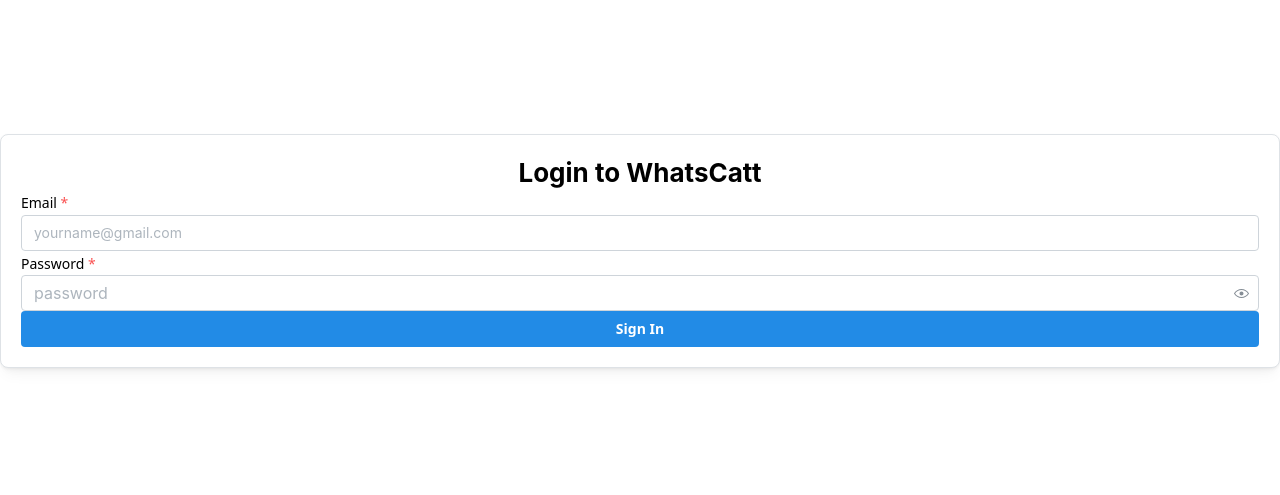
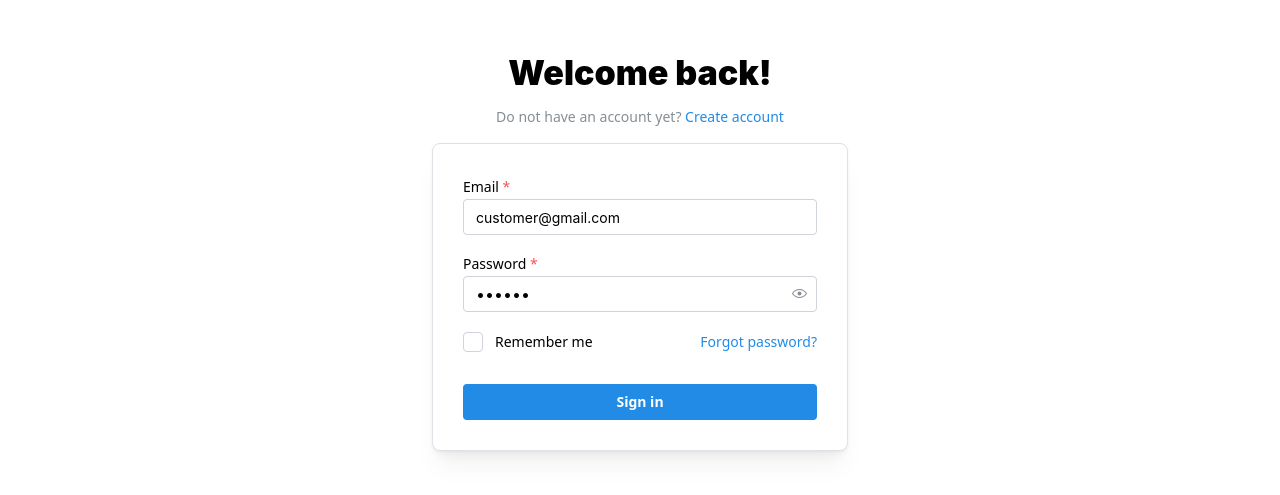
Before and after one commit to UmiHidayah12/chat-app-nay, a Next.js app: page /login in a window 1280 px wide. Shown: the part 149-644 px from the top of the page. Built offline with nearby package versions, Linux system fonts and the light colour scheme.

Commit message:
modified page

```diff
--- a/package.json
+++ b/package.json
@@ -11,6 +11,8 @@
   "dependencies": {
     "@mantine/core": "^8.2.7",
     "@mantine/hooks": "^8.2.7",
+    "@tabler/icons-react": "^3.34.1",
+    "js-cookie": "^3.0.5",
     "next": "15.5.2",
     "react": "19.1.0",
     "react-dom": "19.1.0"
@@ -18,6 +20,7 @@
   "devDependencies": {
     "@eslint/eslintrc": "^3",
     "@tailwindcss/postcss": "^4.1.12",
+    "@types/js-cookie": "^3.0.6",
     "@types/node": "^20",
     "@types/react": "^19",
     "@types/react-dom": "^19",
--- /dev/null
+++ b/src/app/(auth)/login/page.tsx
@@ -0,0 +1,107 @@
+"use client";
+import React, { useState } from "react";
+import {
+  Anchor,
+  Button,
+  Checkbox,
+  Group,
+  Paper,
+  PasswordInput,
+  Text,
+  TextInput,
+  Title,
+  Flex,
+  Container,
+} from "@mantine/core";
+import { useRouter } from "next/navigation";
+import Cookies from "js-cookie";
+
+export default function LoginPage() {
+  const [email, setEmail] = useState("customer@gmail.com");
+  const [password, setPassword] = useState("177013");
+  const [loading, setLoading] = useState(false);
+  const [error, setError] = useState("");
+  const router = useRouter();
+
+  const handleLogin = () => {
+    try {
+      setLoading(true);
+
+      if (!email || !password) {
+        throw new Error("Email and password are required");
+      }
+
+      if (email !== "customer@gmail.com" || password !== "177013") {
+        throw new Error("Invalid email or password");
+      }
+
+      Cookies.set("token", "12345");
+      Cookies.set(
+        "user",
+        JSON.stringify({ email, password, name: "king customer" })
+      );
+
+      router.push("/chats");
+    } catch (error) {
+      setError((error as Error).message);
+    } finally {
+      setLoading(false);
+    }
+  };
+
+  return (
+    <Flex
+      h="100vh"
+      w="100vw"
+      justify="center"
+      align="center"
+      direction="column"
+    >
+      <Container px={32} w={{ base: "100vw", xs: 480 }}>
+        <Title ta="center" fw={900} mb="sm">
+          Welcome back!
+        </Title>
+        <Text c="dimmed" size="sm" ta="center" mb="md">
+          Do not have an account yet?{" "}
+          <Anchor size="sm" component="button" onClick={() => router.push("/register")}>
+            Create account
+          </Anchor>
+        </Text>
+
+        <Paper withBorder shadow="md" p={30} radius="md">
+          <TextInput
+            label="Email"
+            placeholder="youremail@mail.com"
+            value={email}
+            onChange={(e) => setEmail(e.currentTarget.value)}
+            required
+            disabled={loading}
+          />
+          <PasswordInput
+            label="Password"
+            placeholder="Your password"
+            value={password}
+            onChange={(e) => setPassword(e.currentTarget.value)}
+            required
+            disabled={loading}
+            mt="md"
+          />
+          {error && (
+            <Text c="red" mt="sm" size="sm">
+              {error}
+            </Text>
+          )}
+          <Group justify="space-between" mt="lg">
+            <Checkbox label="Remember me" />
+            <Anchor component="button" size="sm">
+              Forgot password?
+            </Anchor>
+          </Group>
+          <Button fullWidth mt="xl" onClick={handleLogin} loading={loading}>
+            Sign in
+          </Button>
+        </Paper>
+      </Container>
+    </Flex>
+  );
+}
--- a/src/app/chats/[id]/page.tsx
+++ b/src/app/chats/[id]/page.tsx
@@ -0,0 +1,9 @@
+"use client";
+import React from "react";
+import ChatRoomSection from "../ChatRoomSection";
+
+export default function page({ params }: { params: { id: string } }) {
+  return (
+    <ChatRoomSection id={params.id} />
+  );
+}
--- a/src/app/login/page.tsx
+++ /dev/null
@@ -1,33 +0,0 @@
-"use client";
-
-import { Card, TextInput, PasswordInput, Button, Title } from "@mantine/core";
-
-export default function LoginPage() {
-  return (
-    <main className="flex items-center justify-center min-h-screen bg-gray-50">
-      <Card shadow="sm" padding="lg" radius="md" withBorder className="w-full max-w-md">
-        <Title order={2} className="mb-6 text-center">
-          Login to WhatsCatt
-        </Title>
-
-        <form className="space-y-4">
-          <TextInput
-            label="Email"
-            placeholder="yourname@gmail.com"
-            required
-          />
-
-          <PasswordInput
-            label="Password"
-            placeholder="password"
-            required
-          />
-
-          <Button type="submit" fullWidth>
-            Sign In
-          </Button>
-        </form>
-      </Card>
-    </main>
-  );
-}
--- a/src/app/page.tsx
+++ /dev/null
@@ -1,5 +0,0 @@
-import { redirect } from "next/navigation";
-
-export default function Home() {
-  redirect("/login");
-}
```
Also changed, not shown: 1 other file (tests, documents, lock files or other folders).
